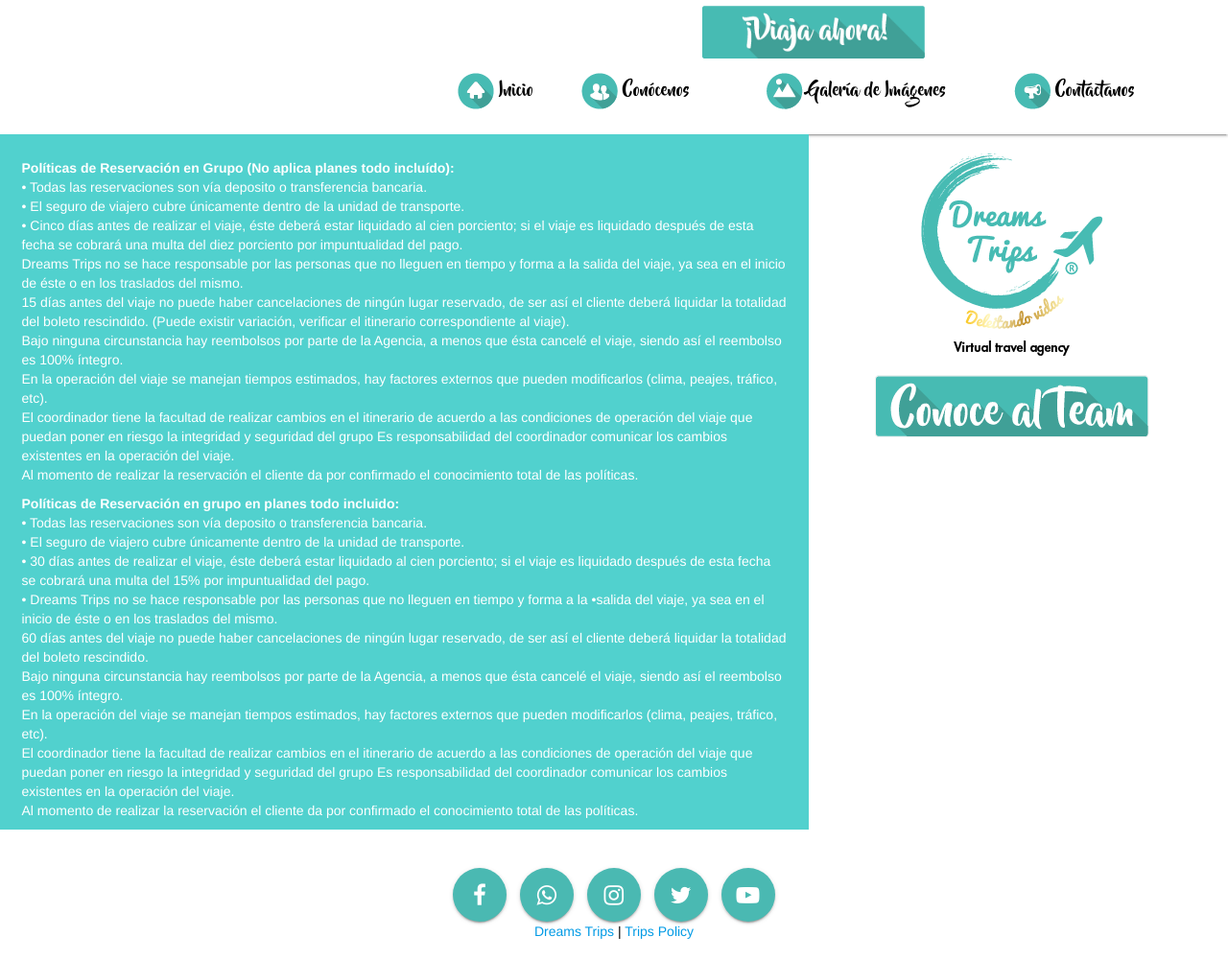
After one commit to ilandante/DreamsTrips, a Django app: a page that uses templates/base.html in a window 1280 px wide. The commit adds this page. Shown: the whole page at 96% size. Run offline with Django 3.2, Linux system fonts and the light colour scheme; some libraries are stand-ins or nearby versions.

Commit message:
Policies page

```diff
--- a/DreamsTrips/urls.py
+++ b/DreamsTrips/urls.py
@@ -19,7 +19,7 @@ from django.conf import settings
 from django.conf.urls import url, include
 from django.contrib import admin
 from DreamsTrips.views import home_view, mission_view, \
-    DreamWorkersListView, send_contact_message, send_quote_request
+    DreamWorkersListView, send_contact_message, send_quote_request, policy_view
 from trips import urls as trips_urls
 
 urlpatterns = [
@@ -28,6 +28,7 @@ urlpatterns = [
     # Project apps
     url(r'^$', home_view, name='home'),
     url(r'^mission/$', mission_view, name='mission'),
+    url(r'^policies/$', policy_view, name='politicas'),
     url(r'^team/$', DreamWorkersListView.as_view(), name='team'),
     url(r'^trips/', include(trips_urls)),
     # url(r'^profile/', include('profiles.urls')),
--- a/DreamsTrips/views.py
+++ b/DreamsTrips/views.py
@@ -102,3 +102,11 @@ def send_quote_request(request):
 
     else:
         return response_json("Method not allowed", 409)
+
+
+def policy_view(request):
+    reviews_list = []
+    context = {'reviews': reviews_list, 'exp_pics': '',
+               'request': request, 'user': request.user,
+               'profile': '', 'experiences': ''}
+    return render(request, 'trips_policy.html', context=context)
--- a/templates/base.html
+++ b/templates/base.html
@@ -55,7 +55,7 @@
 </nav>
 <body>
 
-<div id="contactModal" class="modal">
+<div id="contactModal" class="modal" style="box-shadow: none;">
     <div class="modal-content" style="font-family:Beyond-The-Mountains;">
         <h4>Contactanos</h4>
 
@@ -84,7 +84,7 @@
     </div>
 </div>
 
-<div id="cotizModal" class="modal">
+<div id="cotizModal" class="modal" style="box-shadow: none;">
     <div class="modal-content" style="font-family:Beyond-The-Mountains;">
         <h4>Pide tu cotizaci&oacute;n</h4>
 
@@ -140,7 +140,7 @@
                 </a>
             </div>
             <div class="col l12 s12" align="center">
-                Dreams Trips | Privacy Policy
+               <a href="{% url 'mission' %}">Dreams Trips</a>  | <a href="{% url 'politicas' %}">Trips Policy</a>
             </div>
         </div>
     </div>
--- a/templates/mission.html
+++ b/templates/mission.html
@@ -34,7 +34,7 @@
 
             <img src="{% static 'images/dreams_logo.png' %}" style="margin-top: 20px;">
 
-            <img src="{% static 'images/conoce_button.png' %}" style="margin-top: 20px;">
+            <a href="{% url 'team' %}"><img src="{% static 'images/conoce_button.png' %}" style="margin-top: 20px;"></a>
         </div>
     </div>
     </div>
--- /dev/null
+++ b/templates/trips_policy.html
@@ -0,0 +1,118 @@
+{% extends "base.html" %}
+{% load staticfiles %}
+{% block content %}
+    <div class="container" style="width:100%; padding-left:0; margin-left:0">
+
+        <div class="row">
+            <div class="col l12 s12">
+                <div class="col l8 s8"
+                     style="background-color: #51d1ce; color:white; min-height:415px;">
+                    <div class="col l12 s12" style="margin-top:25px;">
+                        <p><b>Políticas de Reservación en Grupo (No aplica planes
+                            todo incluído):</b><br>
+                            • Todas las reservaciones son vía deposito o
+                            transferencia bancaria.<br>
+                            • El seguro de viajero cubre únicamente dentro de la
+                            unidad de transporte.<br>
+                            • Cinco días antes de realizar el viaje, éste deberá
+                            estar liquidado al cien porciento; si el viaje es
+                            liquidado después de esta fecha se cobrará una multa
+                            del diez porciento por impuntualidad del
+                            pago.<br>
+                            Dreams Trips no se hace responsable por las personas
+                            que no lleguen en tiempo y forma a la
+                            salida del viaje, ya sea en el inicio de éste o en
+                            los traslados del mismo.<br>
+                            15 días antes del viaje no puede haber cancelaciones
+                            de ningún lugar reservado, de ser así el
+                            cliente deberá liquidar la totalidad del boleto
+                            rescindido. (Puede existir variación, verificar el
+                            itinerario correspondiente al viaje).<br>
+                            Bajo ninguna circunstancia hay reembolsos por parte
+                            de la Agencia, a menos que ésta cancelé
+                            el viaje, siendo así el reembolso es 100% íntegro.<br>
+                            En la operación del viaje se manejan tiempos
+                            estimados, hay factores externos que pueden
+                            modificarlos (clima, peajes, tráfico, etc).<br>
+                            El coordinador tiene la facultad de realizar cambios
+                            en el itinerario de acuerdo a las condiciones
+                            de operación del viaje que puedan poner en riesgo la
+                            integridad y seguridad del grupo
+                            Es responsabilidad del coordinador comunicar los
+                            cambios existentes en la operación del viaje.<br>
+                            Al momento de realizar la reservación el cliente da
+                            por confirmado el conocimiento total de las
+                            políticas.</p>
+
+                        <p><b>Políticas de Reservación en grupo en planes todo
+                            incluido:</b><br>
+                            • Todas las reservaciones son vía deposito o
+                            transferencia bancaria.<br>
+                            • El seguro de viajero cubre únicamente dentro de la
+                            unidad de transporte.<br>
+                            • 30 días antes de realizar el viaje, éste deberá
+                            estar liquidado al cien porciento; si el viaje es
+                            liquidado después de esta fecha se cobrará una multa
+                            del 15% por impuntualidad del pago.<br>
+                            • Dreams Trips no se hace responsable por las
+                            personas que no lleguen en tiempo y forma a la
+                            •salida del viaje, ya sea en el inicio de éste o en
+                            los traslados del mismo.<br>
+                            60 días antes del viaje no puede haber cancelaciones
+                            de ningún lugar reservado, de ser así el
+                            cliente deberá liquidar la totalidad del boleto
+                            rescindido.<br>
+                            Bajo ninguna circunstancia hay reembolsos por parte
+                            de la Agencia, a menos que ésta cancelé
+                            el viaje, siendo así el reembolso es 100% íntegro.<br>
+                            En la operación del viaje se manejan tiempos
+                            estimados, hay factores externos que pueden
+                            modificarlos (clima, peajes, tráfico, etc).<br>
+                            El coordinador tiene la facultad de realizar cambios
+                            en el itinerario de acuerdo a las condiciones
+                            de operación del viaje que puedan poner en riesgo la
+                            integridad y seguridad del grupo
+                            Es responsabilidad del coordinador comunicar los
+                            cambios existentes en la operación del viaje.<br>
+                            Al momento de realizar la reservación el cliente da
+                            por confirmado el conocimiento total de las
+                            políticas.</p>
+                    </div>
+
+{#                    <div class="col l12 s12" style="margin-top:25px;">#}
+{#                        <div class="col l6 s6">#}
+{#                            MISIÓN#}
+{#                            <p>Brindar el mejor servicio superando las#}
+{#                                expectativas de#}
+{#                                nuestros dreamers con el fin de lograr una plena#}
+{#                                satisfacción#}
+{#                                mediante productos turísticos a precios#}
+{#                                competitivos que les#}
+{#                                permitan realizar viajes para un desarrollo#}
+{#                                placentero.</p>#}
+{#                        </div>#}
+{#                        <div class="col l6 s6">#}
+{#                            VISIÓN#}
+{#                            <p>Ser una cadena de agencias de viajes virtuales#}
+{#                                confiables y#}
+{#                                seguras, que ofrezcan tranquilidad yun excelene#}
+{#                                servicio a#}
+{#                                nuestros dreamers en viajes dentro y fuera del#}
+{#                                país.</p>#}
+{#                        </div>#}
+{#                    </div>#}
+                </div>
+
+                <div class="col l4 s4" align="center">
+
+                    <img src="{% static 'images/dreams_logo.png' %}"
+                         style="margin-top: 20px;">
+
+                    <a href="{% url 'team' %}"><img
+                            src="{% static 'images/conoce_button.png' %}"
+                            style="margin-top: 20px;"></a>
+                </div>
+            </div>
+        </div>
+    </div>
+{% endblock %}
```
